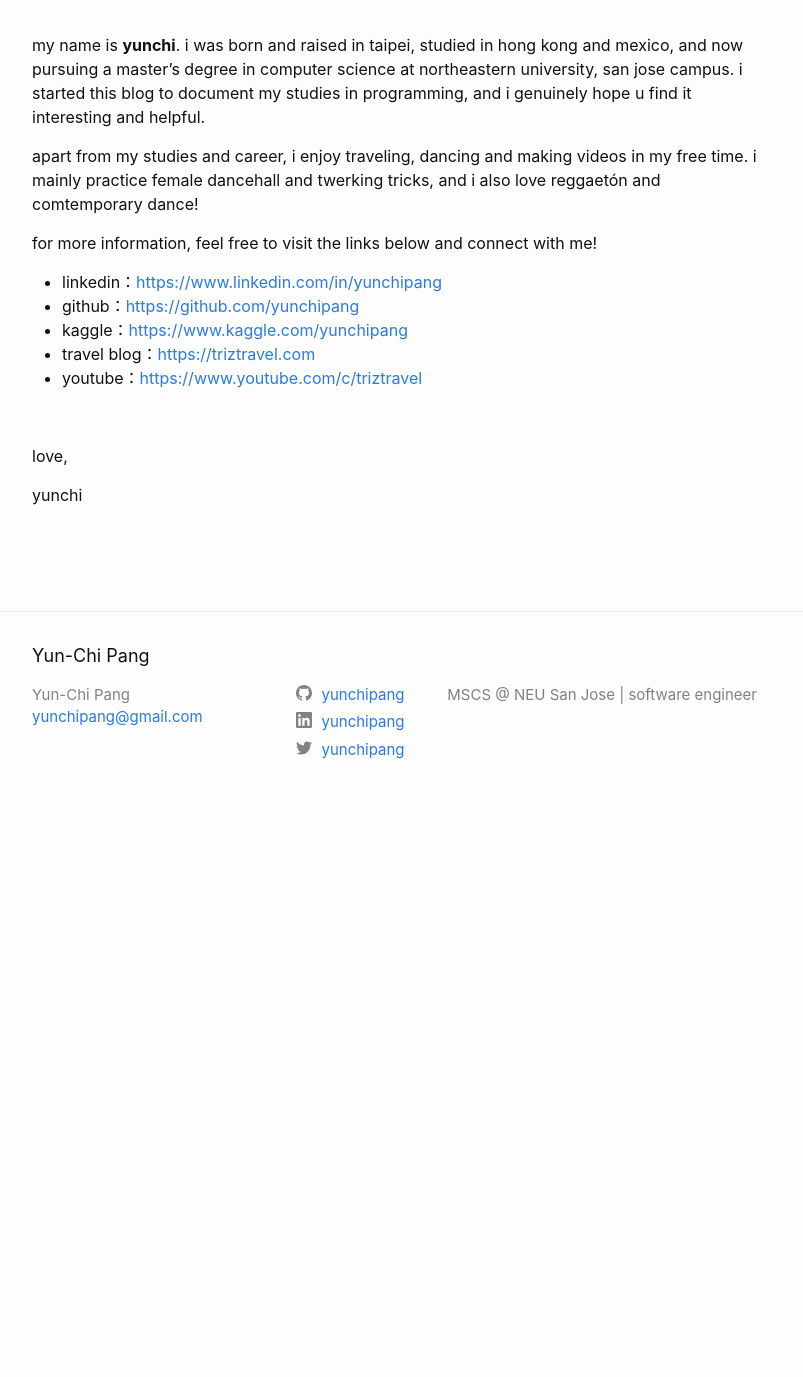
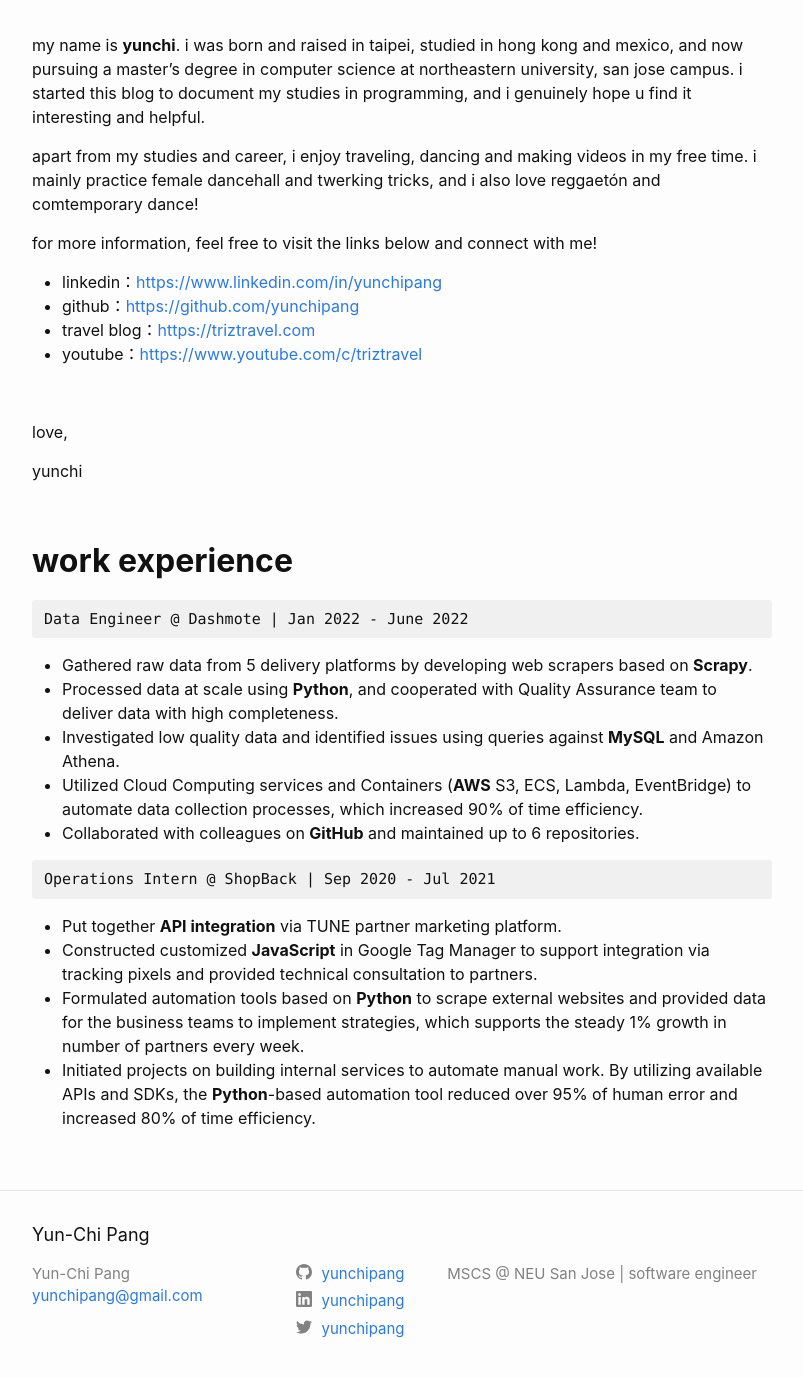
Before and after one commit to yunchipang/yunchipang.github.io, a Jekyll site: the page built from about.md, in a window 1280 px wide and 1400 px high, scrolled down 579 px. Shown: the top 1377 px of the window, without its empty margins (238-1041 px from the left). Built offline with Jekyll 4.4.1, drawn with Linux system fonts in a browser that asks for light colours; before the commit the page ends 1356 px from its top, so only the background shows below that.

Commit message:
update work experience in about page

````diff
--- a/about.md
+++ b/about.md
@@ -18,7 +18,6 @@
 
 - linkedin：[https://www.linkedin.com/in/yunchipang](https://www.linkedin.com/in/yunchipang){:target="_blank"}
 - github：[https://github.com/yunchipang](https://github.com/yunchipang){:target="_blank"}
-- kaggle：[https://www.kaggle.com/yunchipang](https://www.kaggle.com/yunchipang){:target="_blank"}
 - travel blog：[https://triztravel.com](https://triztravel.com){:target="_blank"}
 - youtube：[https://www.youtube.com/c/triztravel](https://www.youtube.com/c/triztravel){:target="_blank"}
 
@@ -27,3 +26,28 @@
 love,
 
 yunchi
+
+<br/>
+
+## **work experience**
+
+```
+Data Engineer @ Dashmote | Jan 2022 - June 2022
+```
+
+* Gathered raw data from 5 delivery platforms by developing web scrapers based on **Scrapy**.
+* Processed data at scale using **Python**, and cooperated with Quality Assurance team to deliver data with high completeness.
+* Investigated low quality data and identified issues using queries against **MySQL** and Amazon Athena.
+* Utilized Cloud Computing services and Containers (**AWS** S3, ECS, Lambda, EventBridge) to automate data
+collection processes, which increased 90% of time efficiency.
+* Collaborated with colleagues on **GitHub** and maintained up to 6 repositories.
+
+```
+Operations Intern @ ShopBack | Sep 2020 - Jul 2021
+```
+
+* Put together **API integration** via TUNE partner marketing platform.
+* Constructed customized **JavaScript** in Google Tag Manager to support integration via tracking pixels and provided technical consultation to partners.
+* Formulated automation tools based on **Python** to scrape external websites and provided data for the business
+teams to implement strategies, which supports the steady 1% growth in number of partners every week.
+* Initiated projects on building internal services to automate manual work. By utilizing available APIs and SDKs, the **Python**-based automation tool reduced over 95% of human error and increased 80% of time efficiency.
````
